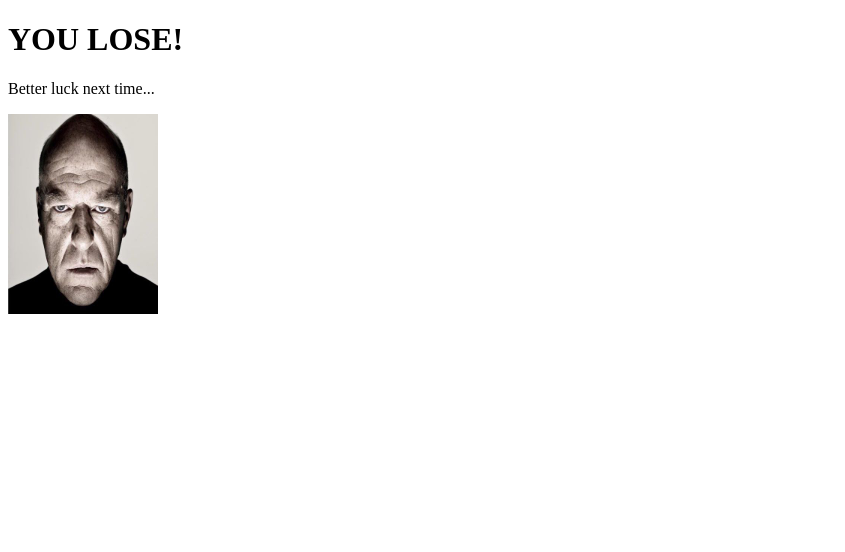
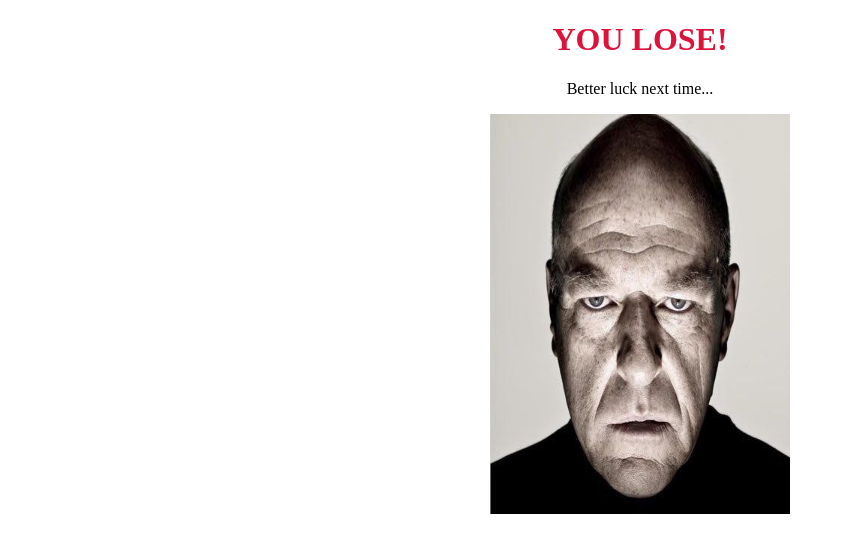
Before and after one commit to kartoffellnsalad/kartoffellnsalad.github.io, a plain HTML site: page lose.html in a window 1280 px wide. Shown: the whole page, without its empty margins (0-845 px from the left). Drawn offline with Linux system fonts and the light colour scheme.

Commit message:
Add files via upload

```diff
--- /dev/null
+++ b/lose.css
@@ -0,0 +1,14 @@
+h1 {
+    color: crimson;
+    font-style: normal;
+    text-align: center;
+}
+p {
+    color: black;
+    text-align: center;
+}
+.lose {
+    display: block;
+    margin-left: auto;
+    margin-right: auto;
+}
--- a/lose.html
+++ b/lose.html
@@ -1,7 +1,8 @@
 <!DOCTYPE html>
 <html lang="en">
 <head>
-    <meta charset="UTF-8">
+    <meta charset="UTF-8" />
+    <link rel="stylesheet" href="lose.css">
     <meta http-equiv="X-UA-Compatible" content="IE=edge">
     <meta name="viewport" content="width=device-width, initial-scale=1.0">
     <title>You died</title>
@@ -13,6 +14,6 @@
         <p>
             Better luck next time...
         </p>
-        <img src = "lose.jpg" alt = "lost" width="150" height="200">
+        <img src = "lose.jpg" alt = "lost" class ="lose" width="300" height="400">
 </body>
 </html>
--- /dev/null
+++ b/style.css
@@ -0,0 +1,12 @@
+h1 {
+    color: red;
+    font-family: cursive;
+    font-style: oblique;
+    text-align: center;
+}
+p {
+    color: black;
+    font-family: 'Times New Roman', Times, serif;
+    font-style: italic;
+    text-align: center;
+}
--- /dev/null
+++ b/win.css
@@ -0,0 +1,14 @@
+h1 {
+    color: lightgreen;
+    font-style: normal;
+    text-align: center;
+}
+p {
+    color: black;
+    text-align: center;
+}
+.win {
+    display: block;
+    margin-left: auto;
+    margin-right: auto;
+}
```
Also changed, not shown: index.html (+9 -7 lines), win.html (+3 -2 lines).
